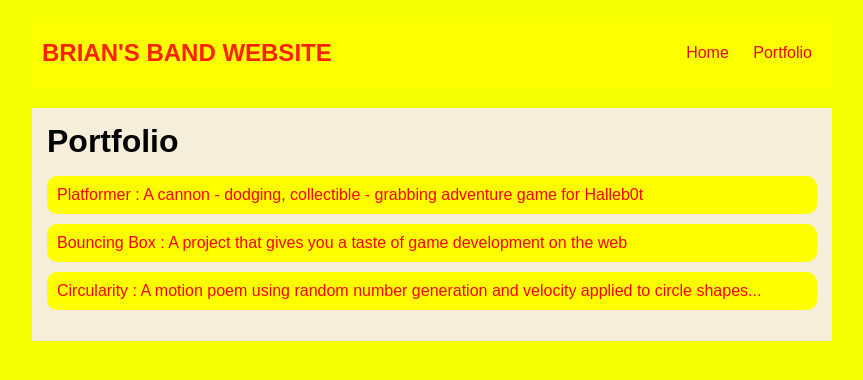
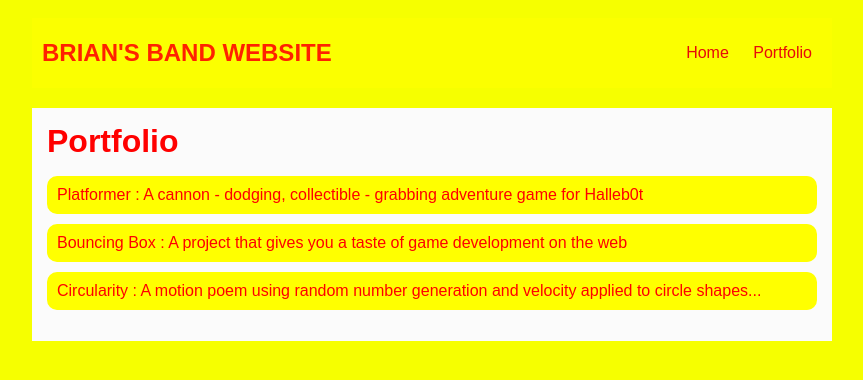
Before and after one commit to BTCODING530/BTCODING530.github.io, a plain HTML site: page portfolio.html in a window 1280 px wide. Shown: the whole page, without its empty margins (208-1071 px from the left). Drawn offline with Linux system fonts and the light colour scheme.

Commit message:
add index.html and css files

```diff
--- a/portfolio.html
+++ b/portfolio.html
@@ -2,7 +2,7 @@
 <html>
   <head>
     <title>BRIANS BAND WEBSITE</title>
-    <link href="style.css" rel="stylesheet">
+    <link href="style.css" rel="stylesheet" />
   </head>
 
   <body>
@@ -19,14 +19,29 @@
         </ul>
       </nav>
       <main>
-          <div class="content">
-              <h1>Portfolio</h1>
-              <ul id="portfolio">
-                <li><a href="projects/platformer/">Platformer : A cannon - dodging, collectible - grabbing adventure game for Halleb0t</a></li>
-                <li><a href="projects/bouncing-box/">Bouncing Box : A project that gives you a taste of game development on the web </a></li>
-                <li><a href="projects/circularity/">Circularity : A motion poem using random number generation and velocity applied to circle shapes...</a></li>
-              </ul>
-          </div>
+        <div class="content">
+          <h1>Portfolio</h1>
+          <ul id="portfolio">
+            <li>
+              <a href="projects/platformer/"
+                >Platformer : A cannon - dodging, collectible - grabbing
+                adventure game for Halleb0t</a
+              >
+            </li>
+            <li>
+              <a href="projects/bouncing-box/"
+                >Bouncing Box : A project that gives you a taste of game
+                development on the web
+              </a>
+            </li>
+            <li>
+              <a href="projects/circularity/"
+                >Circularity : A motion poem using random number generation and
+                velocity applied to circle shapes...</a
+              >
+            </li>
+          </ul>
+        </div>
       </main>
     </div>
   </body>
--- a/style.css
+++ b/style.css
@@ -38,7 +38,7 @@ a {
 
 /* main container area beneath menu */
 main {
-  background: rgb(245, 238, 219);
+  background: rgb(251, 251, 251);
   display: flex;
 }
 .sidebar {
@@ -79,7 +79,7 @@ main {
   color: #ff0000;
 }
 .content h1 {
-  color: black;
+  color: rgb(255, 0, 0);
 }
 
 #portfolio {
@@ -95,7 +95,7 @@ main {
 }
 
 #portfolio li:hover {
-  background: #ff2600;
+  background: #f9f5f4;
 }
 
 #portfolio a {
```
Also changed, not shown: index.html (+5 -7 lines).
